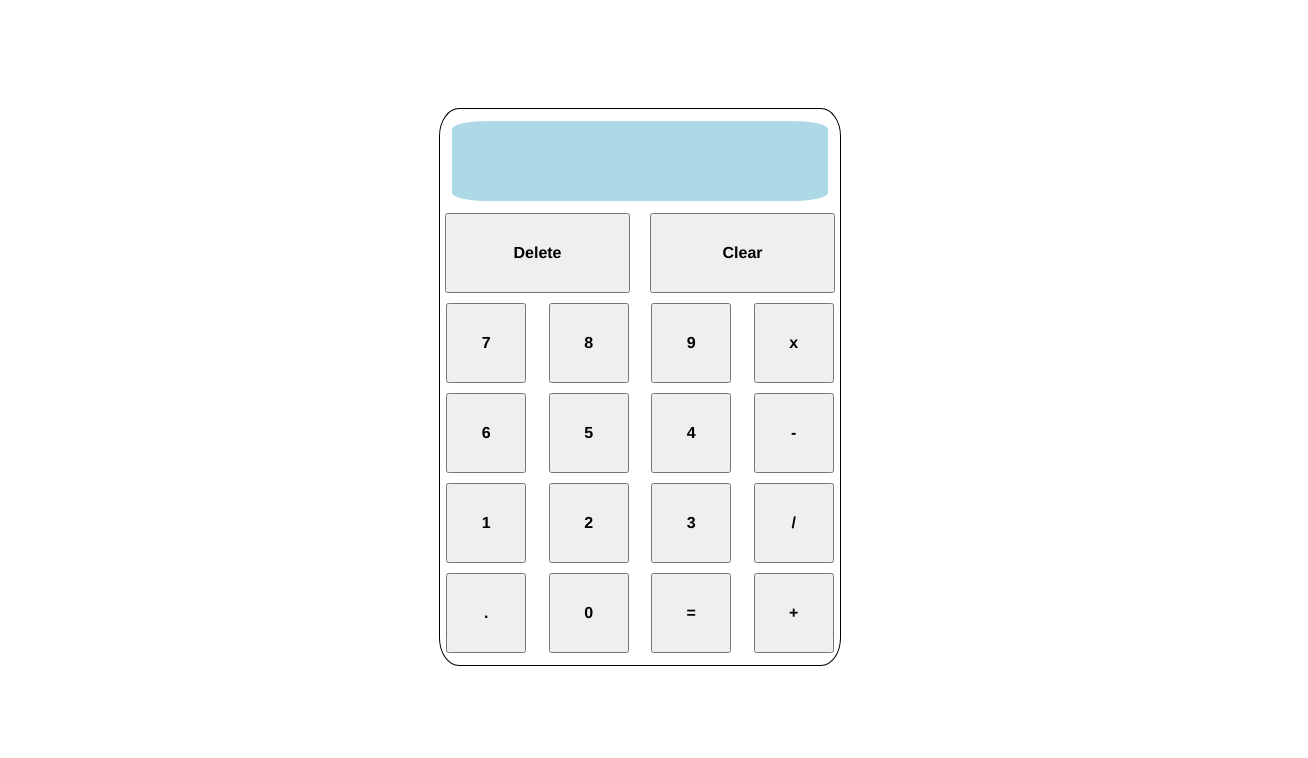
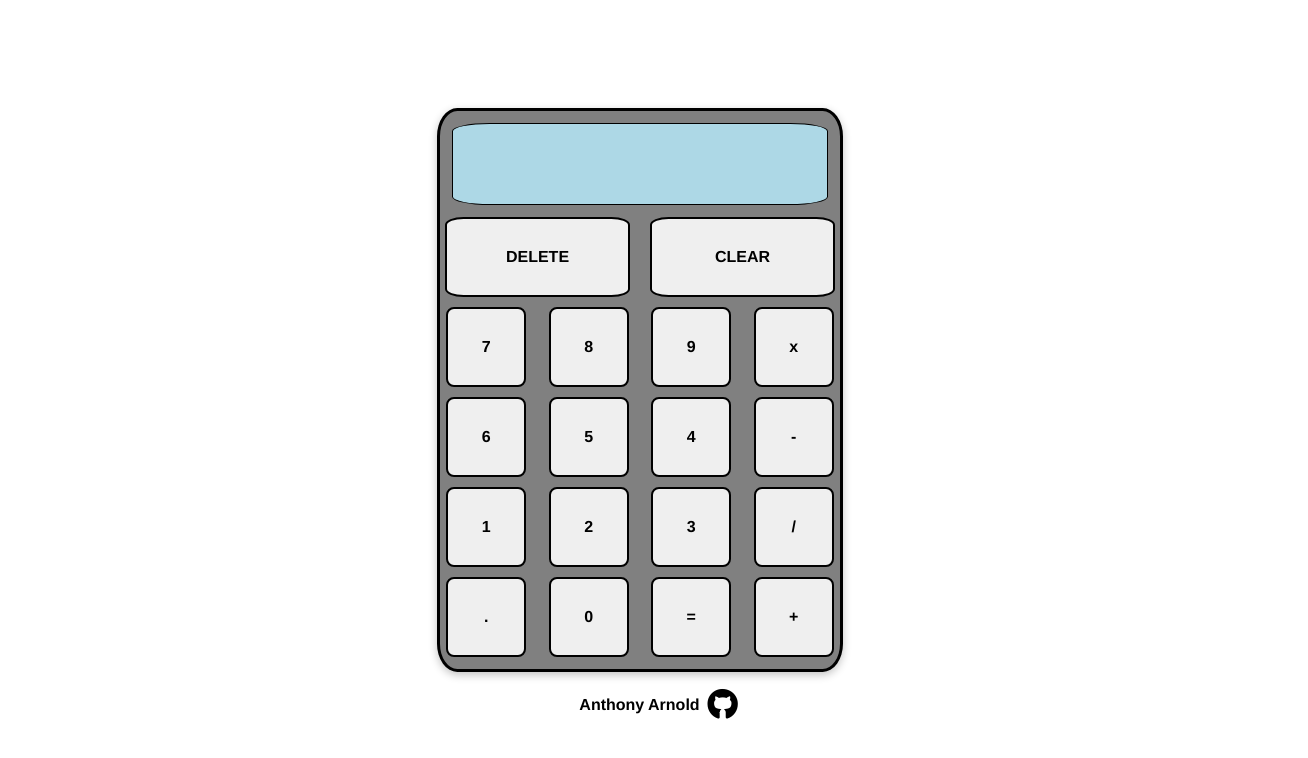
Before and after one commit to 1stub/calculator, a plain HTML site: page index.html in a window 1280 px wide. Shown: the whole page, 1308 px wide, since content can reach past the window. Drawn offline with Linux system fonts and the light colour scheme.

Commit message:
finished base design for calc

```diff
--- a/index.html
+++ b/index.html
@@ -4,6 +4,7 @@
     <meta charset="UTF-8">
     <meta name="viewport" content="width=device-width, initial-scale=1.0">
     <link rel="stylesheet" href="styles.css">
+    <link rel="stylesheet" href="https://use.fontawesome.com/releases/v5.6.1/css/all.css">
     <script src = "/js/script.js" defer></script>
     <title>Calculator</title>
 </head>
@@ -12,8 +13,8 @@
         <div class="calculator-container">
             <div class="display"></div>
             <div class="buttons">
-                <button id="clear">Clear</button>
-                <button id="delete">Delete</button>
+                <button id="clear">CLEAR</button>
+                <button id="delete">DELETE</button>
                 <button class="numbers" id="seven">7</button>
                 <button class="numbers" id="eight">8</button>
                 <button class="numbers" id="nine">9</button>
@@ -30,9 +31,12 @@
                 <button class="numbers" id="zero">0</button>
                 <button class="enter">=</button>
                 <button class="arithmetic" id="plus">+</button>
-
             </div>
         </div>
     </main>
+    <div class="footer">
+        Anthony Arnold
+        <a href="https://github.com/1stub" target="_blank"><i class="fab fa-github" style='font-size:30px'></i></a>
+    </div>
 </body>
 </html>
--- a/styles.css
+++ b/styles.css
@@ -2,6 +2,9 @@
     font-family: Helvetica;
     font-size: 1rem;
     font-weight: 600;
+}
+body{
+    height: 100vh;
 }
 main{
     display: flex;
@@ -9,16 +12,20 @@ main{
     align-items: center;
 }
 .calculator-container{
-    border: 1px solid;
+    background-color: gray;
+    border: 3px solid;
     display: flex;
     flex-flow: column wrap;
     width: 400px;
     margin-top: 100px;
     border-radius: 5%;
+    box-shadow: rgba(0, 0, 0, 0.24) 0px 3px 8px;
 }
 .buttons button{
     width: 80px;
     height: 80px;
+    border: 2px solid;
+    border-radius: 10%;
 }
 #delete{
     width:95%;
@@ -36,13 +43,31 @@ main{
     grid-template-columns: repeat(4,1fr);
     grid-template-areas:
     "a a b b";
-    gap: 10px;
     justify-items: center;
     margin-bottom: 12px;
+    gap: 10px;
+}
+.buttons button:hover{
+    transform:scale(1.05);
 }
 .display{
     height: 80px;
     background-color: lightblue;
     border-radius: 10%;
     margin: 12px;
+    border: 1px solid;
 }
+body .footer{
+    display:flex;
+    text-align:center;
+    justify-content: center;
+    align-items: center;
+    gap: 8px;
+    margin-top:auto;
+    bottom: 0;
+    width: 100%;
+    padding: 18px;
+}
+.footer a{
+    color:black;
+}
```
